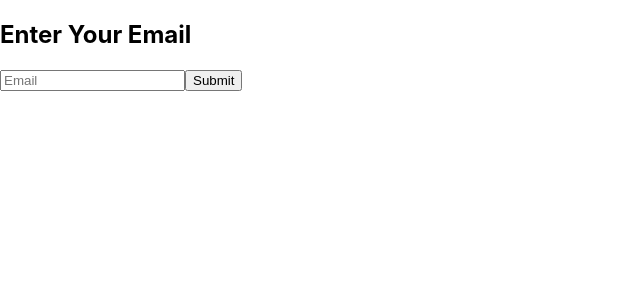
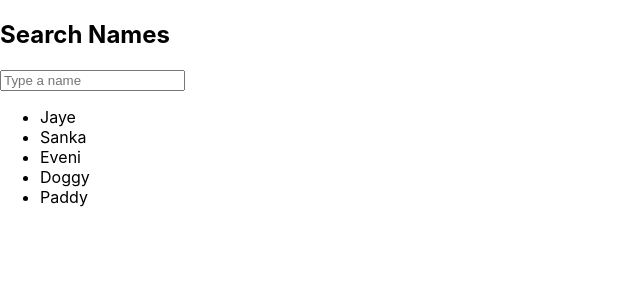
Before and after one commit to Jayathu-SH/React-Tasks, a React (Create React App) app: page / in a window 1280 px wide. Shown: the top 300 px of the page, without its empty margins (0-640 px from the left). Built offline with nearby package versions, Linux system fonts and the light colour scheme.

Commit message:
SearchFilter commit

```diff
--- a/src/App.js
+++ b/src/App.js
@@ -12,6 +12,7 @@ import MirrorInput from './counter-app/MirrorInput';
 import SmartForm from './counter-app/SmartForm';
 import RegistrationForm from './counter-app/RegistrationForm';
 import EmailForm from './counter-app/EmailForm';
+import SearchFilter from './counter-app/SearchFilter';
 
 function App() {
   return (
@@ -29,7 +30,8 @@ function App() {
       {/* <MirrorInput/> */}
       {/* <SmartForm/> */}
       {/* <RegistrationForm/> */}
-      <EmailForm/>
+      {/* <EmailForm/> */}
+      <SearchFilter/>
     </div>
   );
 }
--- /dev/null
+++ b/src/counter-app/SearchFilter.js
@@ -0,0 +1,33 @@
+import React, { useState } from 'react'
+
+function SearchFilter() {
+    const[searchTerm, setSearchTerm]=useState('');
+
+    const names=["Jaye","Sanka","Eveni","Doggy","Paddy"];
+
+    const filteredNames=names.filter(name=>
+        name.toLowerCase()//case insensitive
+        .includes(searchTerm.toLowerCase())//"charlie".includes("ar") -> true
+    );
+
+
+  return (
+    <div>
+      <h2>Search Names</h2>
+      <input
+      type='text'
+      value={searchTerm}
+      onChange={(e)=>setSearchTerm(e.target.value)}
+      placeholder='Type a name'
+      />
+
+      <ul>
+        {filteredNames.map((name,index)=>(
+            <li key={index}>{name}</li>
+        ))}
+      </ul>
+    </div>
+  );
+}
+
+export default SearchFilter
```
